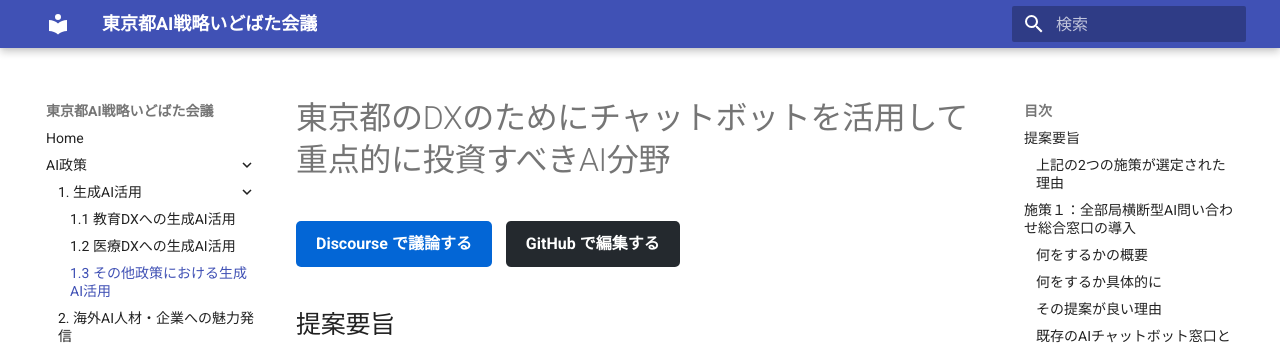
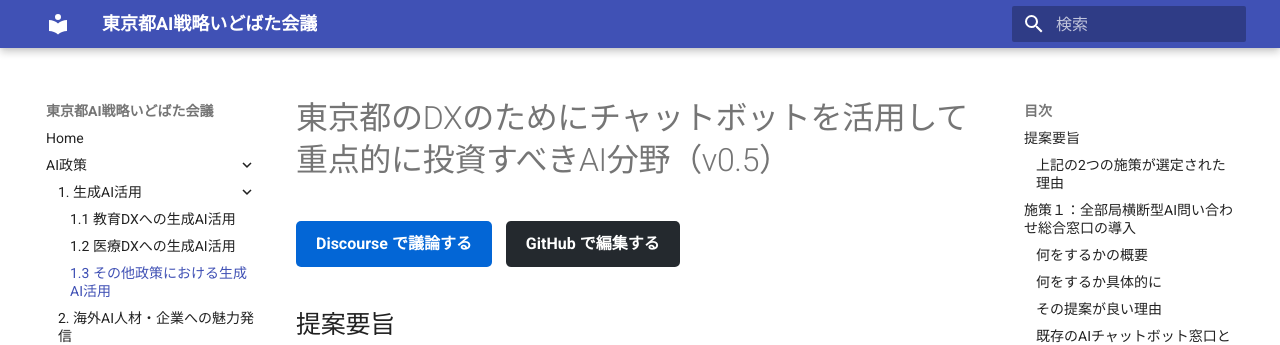
Before and after one commit to takahiroanno2024/2025_ai_idobatakaigi_output, an MkDocs documentation site: the page built from docs/1.3_その他政策における生成AI活用.md, in a window 1280 px wide and 900 px high. Shown: the top 345 px of the window. Built offline with MkDocs 1.6.1 and Material for MkDocs 9.7.7, drawn with Linux system fonts in a browser that asks for light colours.

Commit message:
Update 1.3_その他政策における生成AI活用.md

```diff
--- a/docs/1.3_その他政策における生成AI活用.md
+++ b/docs/1.3_その他政策における生成AI活用.md
@@ -1,4 +1,5 @@
-# 東京都のDXのためにチャットボットを活用して重点的に投資すべきAI分野
+# 東京都のDXのためにチャットボットを活用して重点的に投資すべきAI分野（v0.5）
+
 
 <div style="margin-bottom: 20px;">
 <a href="https://large-scale-conversation-sandbox.discourse.group/t/topic/364" style="display: inline-block; padding: 10px 20px; margin-right: 10px; background-color: #0366d6; color: white; text-decoration: none; border-radius: 5px; font-weight: bold;">Discourse で議論する</a>
```
